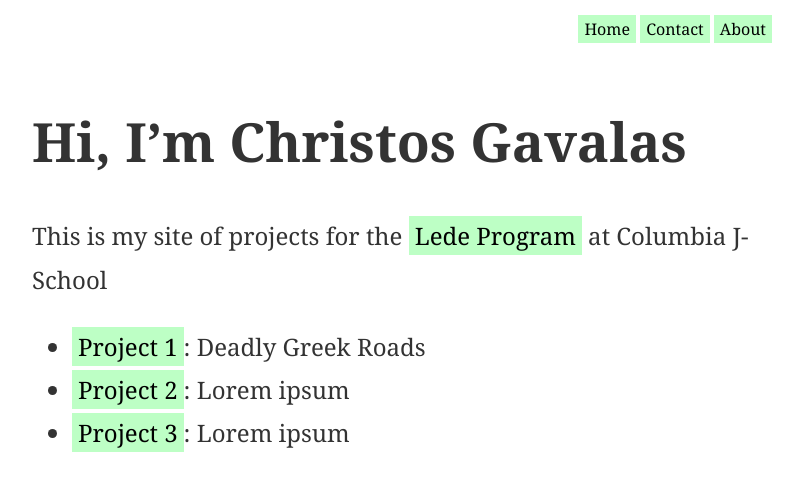
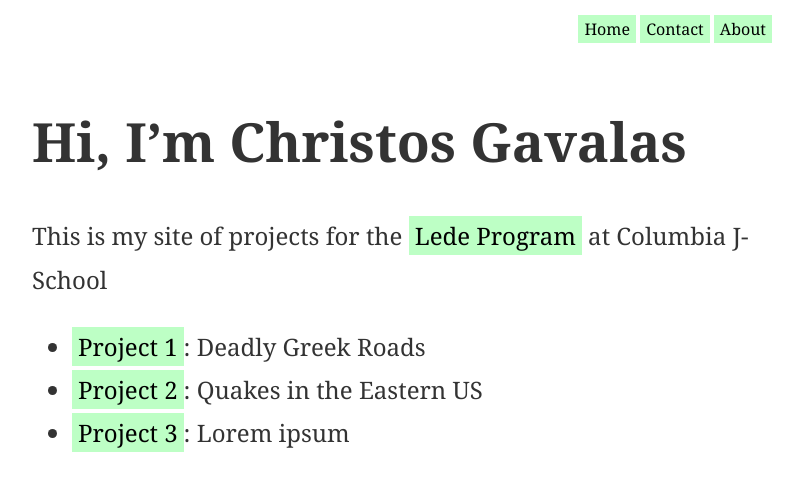
Before and after one commit to chrgavalas/data-projects, a Jekyll site: the page built from docs/index.md, in a window 1280 px wide. Shown: the top 491 px of the page, without its empty margins (233-1036 px from the left). Built offline with Jekyll 4.4.1, drawn with Linux system fonts in a browser that asks for light colours; our own code applies the rules of GitHub Pages for plain Markdown files.

Commit message:
Earthquakes

```diff
--- a/docs/index.md
+++ b/docs/index.md
@@ -9,5 +9,5 @@ layout: default
 This is my site of projects for the [Lede Program](http://ledeprogram.com) at Columbia J-School
 
 * [Project 1](https://chrgavalas.github.io/data-projects/Deadly-Greek-Roads/): Deadly Greek Roads
-* [Project 2]({{ site.url }}/a-very-cool-project): Lorem ipsum
+* [Project 2](https://chrgavalas.github.io/data-projects/US-Earthquakes/): Quakes in the Eastern US
 * [Project 3]({{ site.url }}/a-very-cool-project): Lorem ipsum
```
